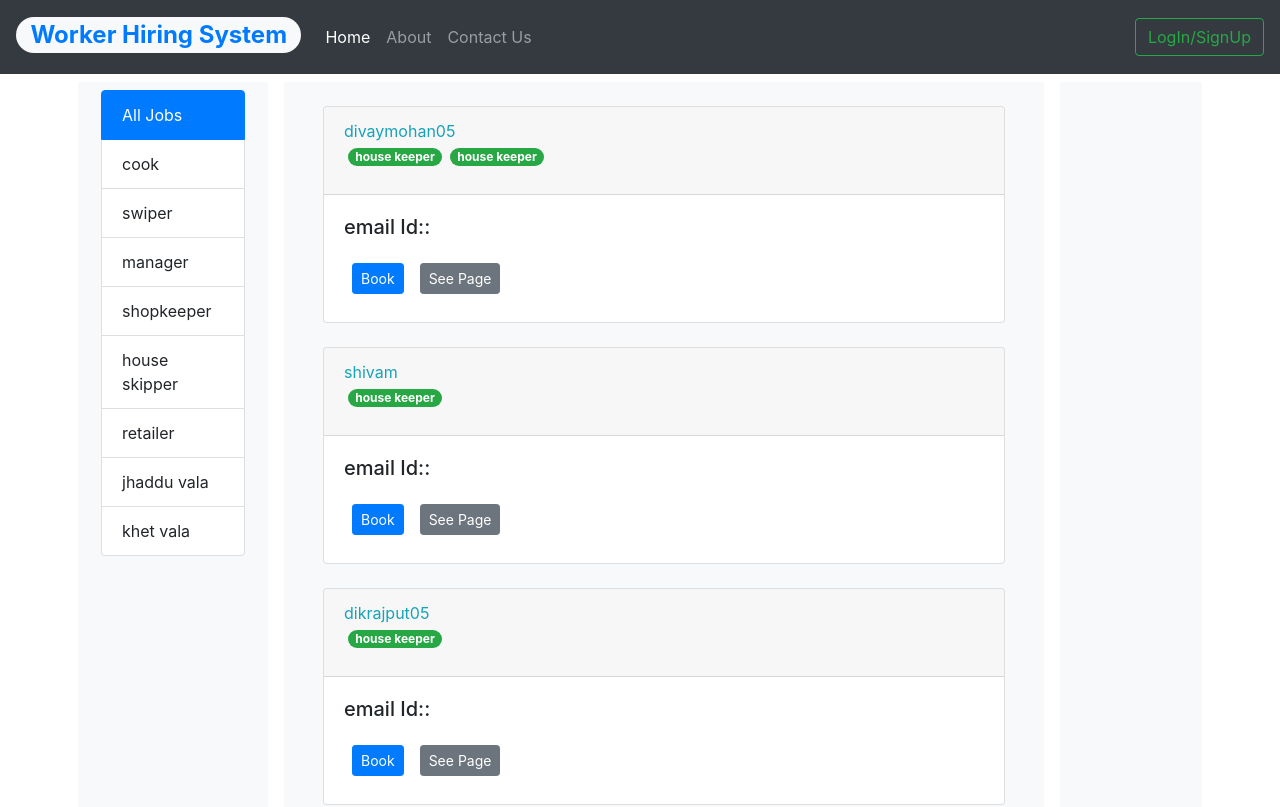
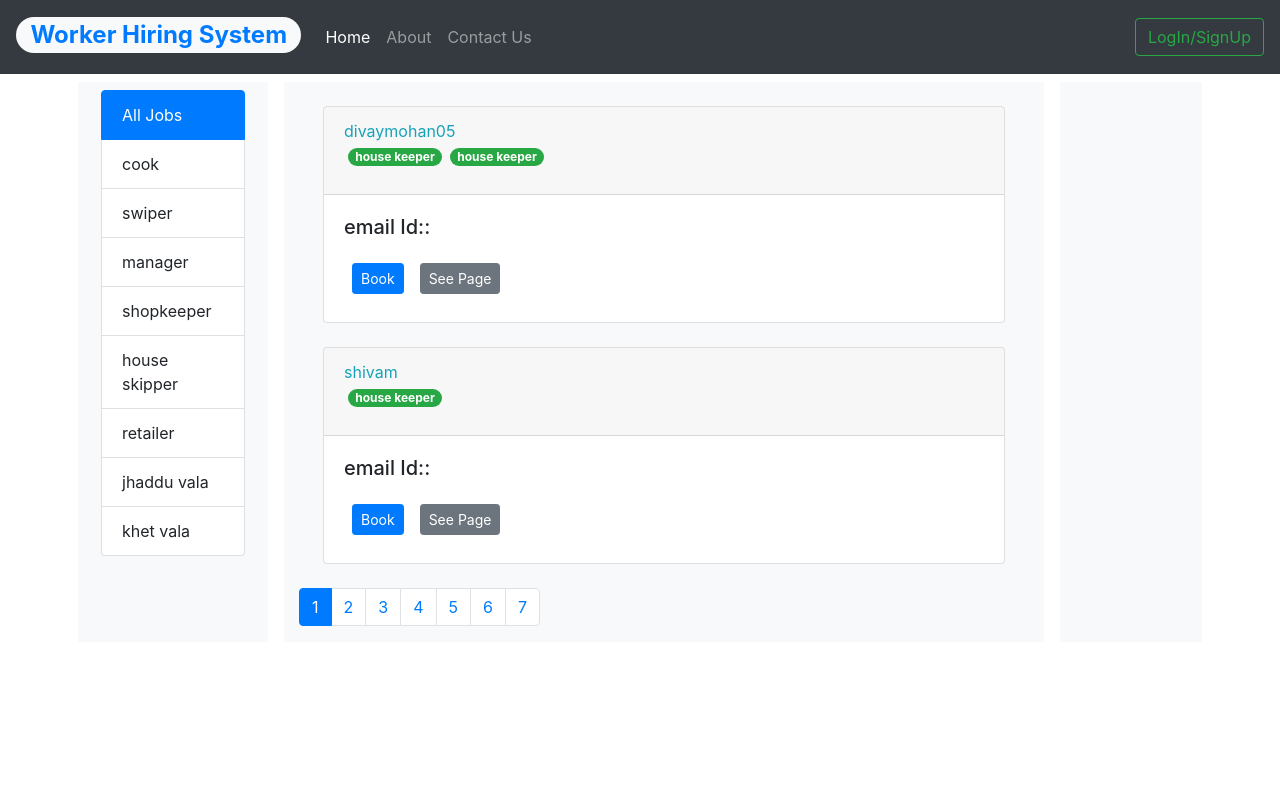
Before and after one commit to divaymohan/worker-front-end-service, a React (Create React App) app in the folder worker-frontend/: page / in a window 1280 px wide. Shown: the top 807 px of the page. Built offline with nearby package versions, Linux system fonts and the light colour scheme.

Commit message:
pagination working

```diff
--- a/worker-frontend/package.json
+++ b/worker-frontend/package.json
@@ -8,6 +8,7 @@
     "@testing-library/user-event": "^7.2.1",
     "bootstrap": "^4.5.0",
     "font-awesome": "^4.7.0",
+    "lodash": "^4.17.15",
     "react": "^16.13.1",
     "react-dom": "^16.13.1",
     "react-scripts": "3.4.1"
--- a/worker-frontend/src/components/body/centreBody.jsx
+++ b/worker-frontend/src/components/body/centreBody.jsx
@@ -1,15 +1,12 @@
 import React, { Component } from "react";
 import Worker from "./centreBody/worker";
-import { getWorkers } from "../../services/fakeWorkerService";
 
 class CentreBody extends Component {
-  state = {
-    workers: getWorkers(),
-  };
   render() {
+    const { worker } = this.props;
     return (
       <React.Fragment>
-        {this.state.workers.map((w) => (
+        {worker.map((w) => (
           <Worker key={w._id} worker={w} />
         ))}
       </React.Fragment>
--- a/worker-frontend/src/components/common/pagination.jsx
+++ b/worker-frontend/src/components/common/pagination.jsx
@@ -1,21 +1,26 @@
 import React from "react";
+import _ from "lodash";
 
 const Pagination = (props) => {
+  const { onPageChange, itemsCount, pageSize, currentPage } = props;
+
+  const pagesCount = Math.ceil(itemsCount / pageSize);
+  const pages = _.range(1, pagesCount + 1);
+  if (pagesCount === 1) return null;
   return (
     <nav aria-label="Page Navigation">
       <ul className="pagination">
-        <li className="page-item active">
-          <a className="page-link ">1</a>
-        </li>
-        <li className="page-item">
-          <a className="page-link ">2</a>
-        </li>
-        <li className="page-item">
-          <a className="page-link">3</a>
-        </li>
-        <li className="page-item">
-          <a className="page-link">4</a>
-        </li>
+        {pages.map((page) => (
+          <li
+            key={page}
+            className={page === currentPage ? "page-item active" : "page-item"}
+            style={{ cursor: "pointer" }}
+          >
+            <a onClick={() => onPageChange(page)} className="page-link">
+              {page}
+            </a>
+          </li>
+        ))}
       </ul>
     </nav>
   );
--- a/worker-frontend/src/components/myApp.jsx
+++ b/worker-frontend/src/components/myApp.jsx
@@ -5,23 +5,35 @@ import Filters from "./body/Filters";
 import RightBody from "./body/rightBody";
 import { getWorks } from "../services/fakeWorkServices";
 import Pagination from "./common/pagination";
+import { getWorkers } from "../services/fakeWorkerService";
+import { paginate } from "../utils/paginate";
 
 class MyApp extends Component {
   state = {
     works: [],
+    workers: [],
     currentSelectedWork: " ",
+    pageSize: 2,
+    currentPage: 1,
   };
   componentDidMount() {
     const currentSelectedWork = { _id: " ", work: "All Jobs" };
     const works = [currentSelectedWork, ...getWorks()];
-    this.setState({ works, currentSelectedWork });
+    const workers = getWorkers();
+
+    this.setState({ works, workers, currentSelectedWork });
   }
   handleWorkClick = (work) => {
     const currentSelectedWork = work;
     this.setState({ currentSelectedWork });
     console.log("you are intrested in: ", work);
   };
+  handleClickPage = (page) => {
+    this.setState({ currentPage: page });
+  };
   render() {
+    const { works, pageSize, currentPage, workers } = this.state;
+    const worker = paginate(workers, currentPage, pageSize);
     return (
       <React.Fragment>
         <NavBar />
@@ -34,8 +46,13 @@ class MyApp extends Component {
               />
             </div>
             <div className="col-8 bg-light m-2">
-              <CentreBody />
-              <Pagination />
+              <CentreBody worker={worker} />
+              <Pagination
+                pageSize={pageSize}
+                currentPage={currentPage}
+                itemsCount={workers.length}
+                onPageChange={this.handleClickPage}
+              />
             </div>
 
             <div className="col bg-light m-2">
--- a/worker-frontend/src/services/fakeWorkerService.js
+++ b/worker-frontend/src/services/fakeWorkerService.js
@@ -1,6 +1,6 @@
 const workers = [
   {
-    _id: "ed4a904c6161016cc9373234",
+    _id: "ed4a904c6161016cc9373231",
     firstName: "Divay",
     lastName: "Mohan",
     middleName: "dhiman",
@@ -33,7 +33,7 @@ const workers = [
     },
   },
   {
-    _id: "ed4a904c6161016cc9373235",
+    _id: "ed4a904c6161016cc9373232",
     firstName: "Shivam",
     lastName: "Ror",
     middleName: "Kadyan",
@@ -62,7 +62,7 @@ const workers = [
     },
   },
   {
-    _id: "ed4a904c6161016cc9373236",
+    _id: "ed4a904c6161016cc9373233",
     firstName: "Diksha",
     lastName: "Ror",
     middleName: "Rajput",
@@ -91,7 +91,7 @@ const workers = [
     },
   },
   {
-    _id: "ed4a904c6161016cc9373237",
+    _id: "ed4a904c6161016cc9373234",
     firstName: "Tuhsar",
     lastName: "Tiwari",
     middleName: "",
@@ -120,7 +120,7 @@ const workers = [
     },
   },
   {
-    _id: "ed4a904c6161016cc9373237",
+    _id: "ed4a904c6161016cc9373235",
     firstName: "Aniket",
     lastName: "Chaudhary",
     middleName: "cores",
@@ -149,7 +149,7 @@ const workers = [
     },
   },
   {
-    _id: "ed4a904c6161016cc9373237",
+    _id: "ed4a904c6161016cc9373236",
     firstName: "kitab",
     lastName: "khan",
     middleName: "chdpa",
@@ -207,7 +207,7 @@ const workers = [
     },
   },
   {
-    _id: "ed4a904c6161016cc9373345",
+    _id: "ed4a904c6161016cc9373348",
     firstName: "vikas",
     lastName: "kumar",
     middleName: "champi",
@@ -236,7 +236,7 @@ const workers = [
     },
   },
   {
-    _id: "ed4a904c6161016cc9378976",
+    _id: "ed4a904c6161016cc9378979",
     firstName: "ishant",
     lastName: "kumar",
     middleName: "",
@@ -265,7 +265,7 @@ const workers = [
     },
   },
   {
-    _id: "ed4a904c6161016cc9373586",
+    _id: "ed4a904c6161016cc9373510",
     firstName: "kotham",
     lastName: "surma",
     middleName: "kashi",
@@ -294,7 +294,7 @@ const workers = [
     },
   },
   {
-    _id: "ed4a904c6161016cc9345537",
+    _id: "ed4a904c6161016cc9345511",
     firstName: "shitam",
     lastName: "singh",
     middleName: "kadyan",
@@ -323,7 +323,7 @@ const workers = [
     },
   },
   {
-    _id: "ed4a904c61223016cc9373237",
+    _id: "ed4a904c61223016cc9373212",
     firstName: "komal",
     lastName: "mahatre",
     middleName: "",
@@ -352,7 +352,7 @@ const workers = [
     },
   },
   {
-    _id: "ed4a9454c6161016cc9373237",
+    _id: "ed4a9454c6161016cc9373213",
     firstName: "sokken",
     lastName: "kimal",
     middleName: "son",
--- a/worker-frontend/src/utils/paginate.js
+++ b/worker-frontend/src/utils/paginate.js
@@ -0,0 +1,8 @@
+import _ from "lodash";
+
+export function paginate(items, pageNumber, pageSize) {
+  const startIndex = (pageNumber - 1) * pageSize;
+  return _(items).slice(startIndex).take(pageSize).value();
+  //_.slice(items, startIndex);
+  //_.take()
+}
```
